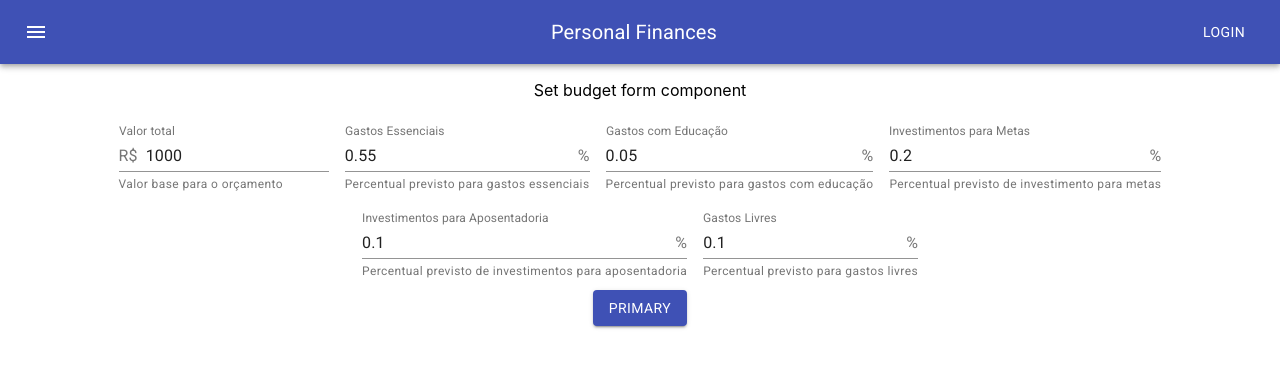
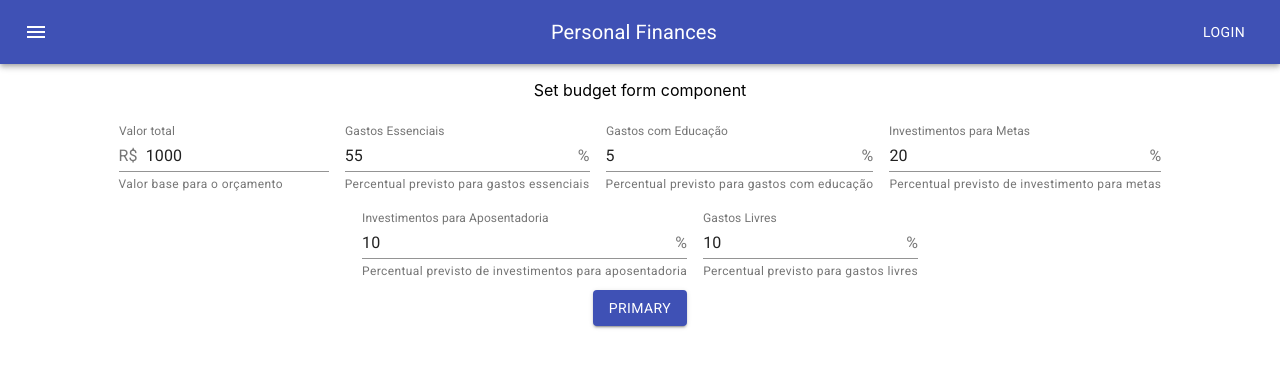
Before and after one commit to taciogt/personal-finances, a React (Create React App) app in the folder frontend/personal-finance/: page / in a window 1280 px wide. Shown: the top 368 px of the page. Built offline with nearby package versions, Linux system fonts and the light colour scheme.

Commit message:
#6 close

```diff
--- a/frontend/personal-finance/src/SetBudgetForm.tsx
+++ b/frontend/personal-finance/src/SetBudgetForm.tsx
@@ -34,11 +34,11 @@ const useStyles = makeStyles((theme: Theme) =>
 export const SetBudgetForm: FC = () => {
   const classes = useStyles()
 
-  const [budget, setBudget] = useState(new Budget(1000, .55, .05, .2, .1, .1))
+  const [budget, setBudget] = useState(new Budget(1000, 55, 5, 20, 10, 10))
 
   function changeBudgetAmountHandler(event: ChangeEvent<HTMLInputElement>) {
     setBudget(prevBudget => {
-      const newAmount = parseInt(event.target.value)
+      const newAmount = parseFloat(event.target.value)
       return {
         ...prevBudget,
         amount: newAmount
@@ -50,7 +50,7 @@ export const SetBudgetForm: FC = () => {
   function getChangeBudgetBowlHandler(bowlName: keyof Omit<Budget, 'amount'>) {
     return (event: ChangeEvent<HTMLInputElement>) => {
       setBudget(prevBudget => {
-        const newBowlValue = parseFloat(event.target.value)
+        const newBowlValue = parseInt(event.target.value)
         const newBudget = {
           ...prevBudget,
         }
@@ -85,7 +85,7 @@ export const SetBudgetForm: FC = () => {
         <FormControl>
           <InputLabel htmlFor="total-amount-input">Valor total</InputLabel>
           <Input id="total-amount-input" aria-describedby="total-amount-helper-text" type="number"
-                 inputProps={{step: "0.01"}}
+                 inputProps={{step: ".01"}}
                  value={budget.amount} onChange={changeBudgetAmountHandler}
                  startAdornment={<InputAdornment position="start">R$</InputAdornment>}/>
           <FormHelperText id="total-amount-helper-text">Valor base para o orçamento</FormHelperText>
@@ -93,7 +93,7 @@ export const SetBudgetForm: FC = () => {
         <FormControl>
           <InputLabel htmlFor="essentials-input">Gastos Essenciais</InputLabel>
           <Input id="essentials-input" aria-describedby="essentials-helper-text" type="number"
-                 inputProps={{step: "0.01"}}
+                 inputProps={{step: "1"}}
                  value={budget.essentials} onChange={getChangeBudgetBowlHandler('essentials')}
                  endAdornment={<InputAdornment position="end">%</InputAdornment>}/>
           <FormHelperText id="essentials-helper-text">Percentual previsto para gastos essenciais</FormHelperText>
@@ -101,7 +101,7 @@ export const SetBudgetForm: FC = () => {
         <FormControl>
           <InputLabel htmlFor="education-input">Gastos com Educação</InputLabel>
           <Input id="essentials-input" aria-describedby="essentials-helper-text" type="number"
-                 inputProps={{step: "0.01"}}
+                 inputProps={{step: "1"}}
                  value={budget.education} onChange={getChangeBudgetBowlHandler('education')}
                  endAdornment={<InputAdornment position="end">%</InputAdornment>}/>
           <FormHelperText id="essentials-helper-text">Percentual previsto para gastos com educação</FormHelperText>
@@ -109,7 +109,7 @@ export const SetBudgetForm: FC = () => {
         <FormControl>
           <InputLabel htmlFor="goals-input">Investimentos para Metas</InputLabel>
           <Input id="goals-input" aria-describedby="goals-helper-text" type="number"
-                 inputProps={{step: "0.01"}}
+                 inputProps={{step: "1"}}
                  value={budget.goals} onChange={getChangeBudgetBowlHandler('goals')}
                  endAdornment={<InputAdornment position="end">%</InputAdornment>}/>
           <FormHelperText id="essentials-helper-text">Percentual previsto de investimento para metas</FormHelperText>
@@ -117,7 +117,7 @@ export const SetBudgetForm: FC = () => {
         <FormControl>
           <InputLabel htmlFor="retirement-input">Investimentos para Aposentadoria</InputLabel>
           <Input id="retirement-input" aria-describedby="retirement-helper-text" type="number"
-                 inputProps={{step: "0.01"}}
+                 inputProps={{step: "1"}}
                  value={budget.retirement} onChange={getChangeBudgetBowlHandler('retirement')}
                  endAdornment={<InputAdornment position="end">%</InputAdornment>}/>
           <FormHelperText id="essentials-helper-text">Percentual previsto de investimentos para
@@ -126,7 +126,7 @@ export const SetBudgetForm: FC = () => {
         <FormControl>
           <InputLabel htmlFor="loose-input">Gastos Livres</InputLabel>
           <Input id="loose-input" aria-describedby="loose-helper-text" type="number"
-                 inputProps={{step: "0.01"}}
+                 inputProps={{step: "1"}}
                  value={budget.loose} onChange={getChangeBudgetBowlHandler('loose')}
                  endAdornment={<InputAdornment position="end">%</InputAdornment>}/>
           <FormHelperText id="essentials-helper-text">Percentual previsto para gastos livres</FormHelperText>
```
Also changed, not shown: 1 other file (tests, documents, lock files or other folders).
